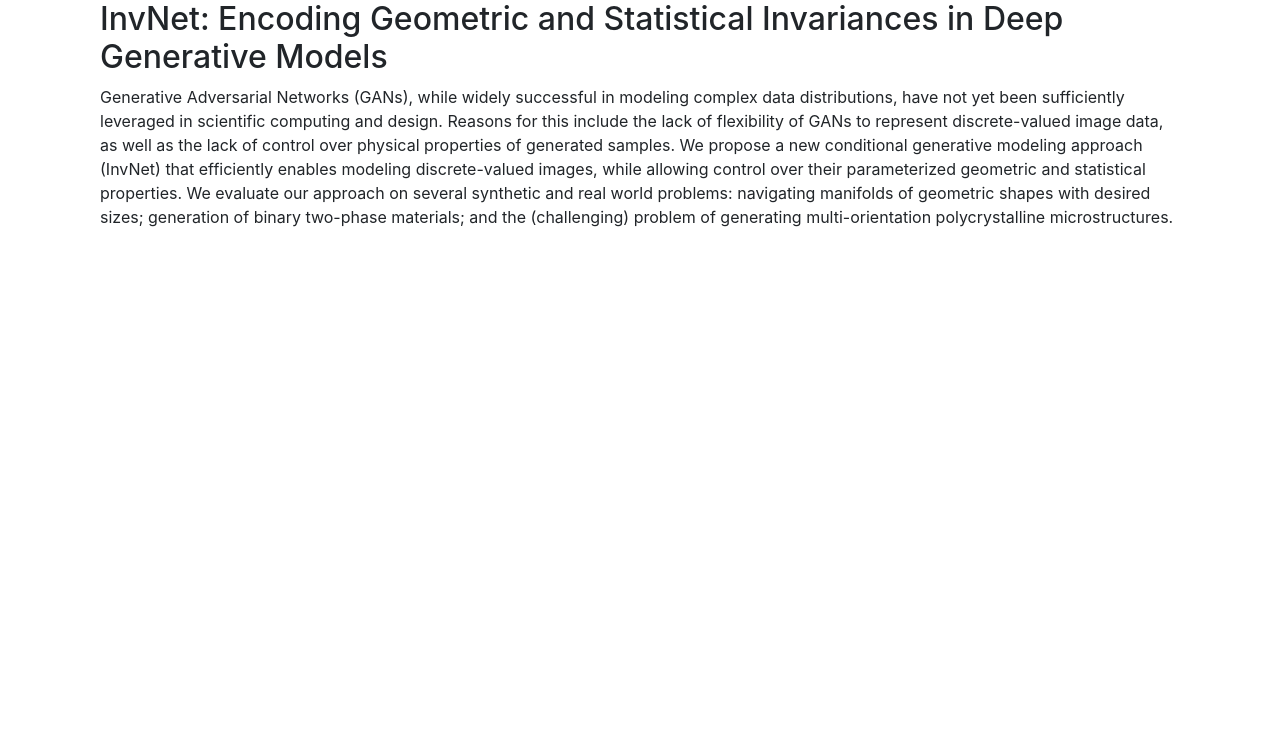
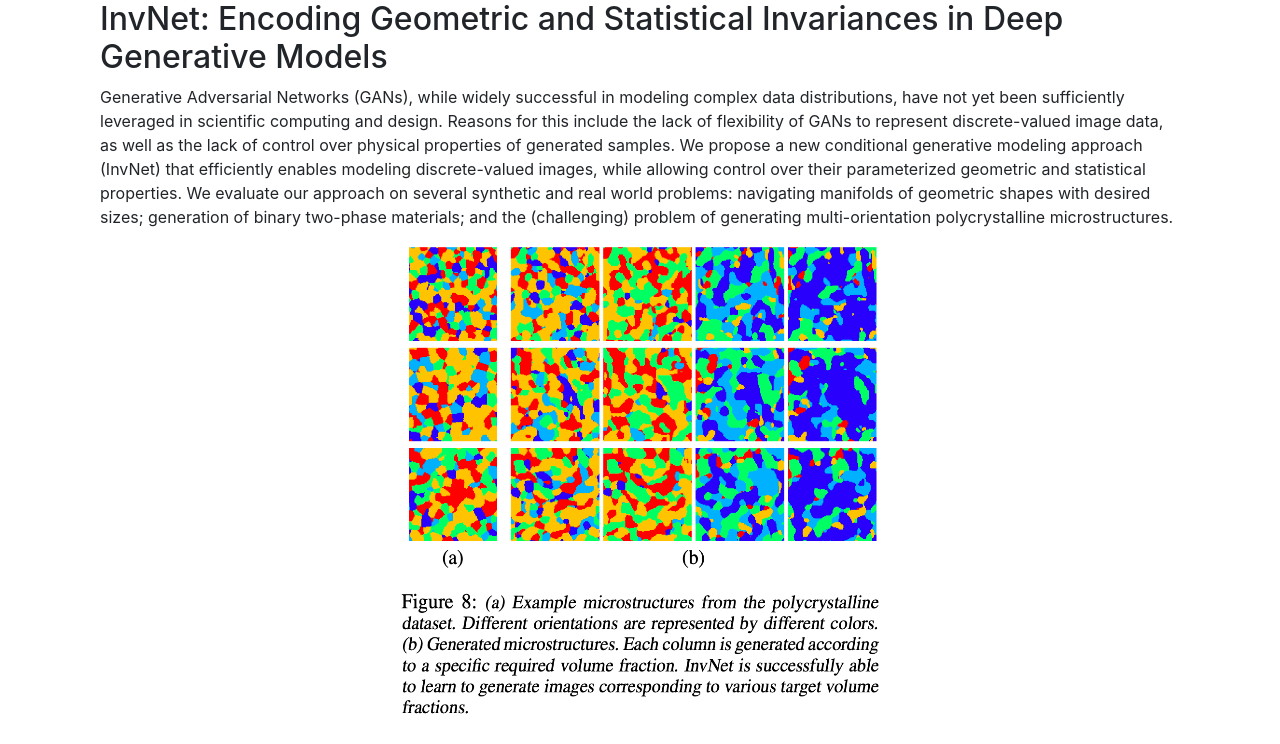
Before and after one commit to ameya005/InvNet_Web, a Flask app: page / in a window 1280 px wide. Shown: the part 56-800 px from the top of the page. Run offline with Flask 2, Linux system fonts and the light colour scheme; some libraries are stand-ins or nearby versions.

Commit message:
Added the figure on home.html

```diff
--- a/templates/home.html
+++ b/templates/home.html
@@ -16,6 +16,9 @@
         <div class="col-lg-12" text-center>
         Generative Adversarial Networks (GANs), while widely successful in modeling complex data distributions, have not yet been sufficiently leveraged in scientific computing and design. Reasons for this include the lack of flexibility of GANs to represent discrete-valued image data, as well as the lack of control over physical properties of generated samples. We propose a new conditional generative modeling approach (InvNet) that efficiently enables modeling discrete-valued images, while allowing control over their parameterized geometric and statistical properties. We evaluate our approach on several synthetic and real world problems: navigating manifolds of geometric shapes with desired sizes; generation of binary two-phase materials; and the (challenging) problem of generating multi-orientation polycrystalline microstructures.
         </div>
+        <center><img src="/static/InvNet_Poly.jpg" align="middle" width="500" height="500"></center>
+
+
 {#    <h4>Toy example generating the circles on the designated positions and sizes</h4>#}
 {#    <h4>Generating polycrystalline with five orientations with designated volume fractions.</h4>#}
 
```
Also changed, not shown: static/InvNet_Poly.jpg (added), 1 other file.
